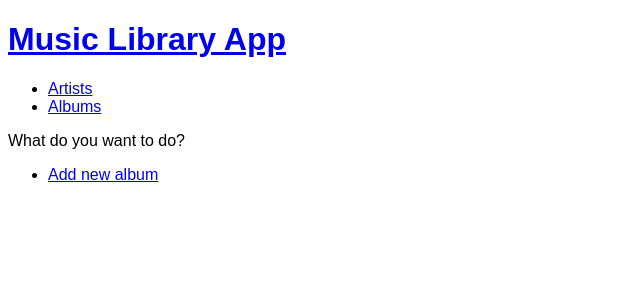
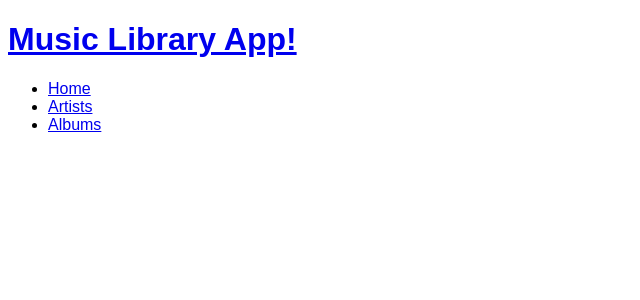
Before and after one commit to jclwilson/makers_unit_4_web_applications_music_library, a Flask app: page / in a window 1280 px wide. Shown: the top 300 px of the page, without its empty margins (0-640 px from the left). Run offline with Flask 3, Linux system fonts and the light colour scheme.

Commit message:
Tidies up homepage

```diff
--- a/templates/home.html
+++ b/templates/home.html
@@ -1,7 +1,4 @@
 {% extends 'layout.html' %}
 {% block content %}
-<p>What do you want to do?</p>
-<ul>
-    <li><a href="{{ url_for('add_new_album') }}">Add new album</a></li>
-</ul>
+
 {% endblock %}
--- a/templates/layout.html
+++ b/templates/layout.html
@@ -2,16 +2,20 @@
 <html lang="en-GB">
     <head>
         <meta charset="utf-8">
+        <meta name="viewport" content="width=device-width, initial-scale=1">
         <title>Music Library App</title>
         <link rel="stylesheet" href="{{ url_for('static', filename='style.css') }}">
+
+        <meta name="theme-color" content="blue">
     </head>
     <body>
-        <header>
-            <h1><a href="{{ url_for('index') }}">Music Library App</a></h1>
+        <header id="site-header">
+            <h1 id="site-header-title"><a href="{{ url_for('index') }}">Music Library App!</a></h1>
             <nav id="header-nav">
-                <ul>
-                    <li><a href="{{ url_for('get_all_artists') }}">Artists</a></li>
-                    <li><a href="{{ url_for('get_all_albums') }}">Albums</a></li>
+                <ul id="header-menu">
+                    <li id="header-menu-item"><a href="{{ url_for('index') }}">Home</a></li>
+                    <li id="header-menu-item"><a href="{{ url_for('get_all_artists') }}">Artists</a></li>
+                    <li id="header-menu-item"><a href="{{ url_for('get_all_albums') }}">Albums</a></li>
                 </ul>
             </nav>
         </header>
```
